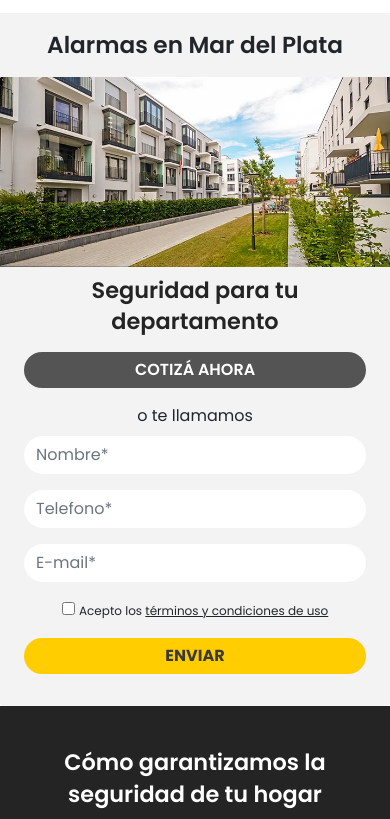
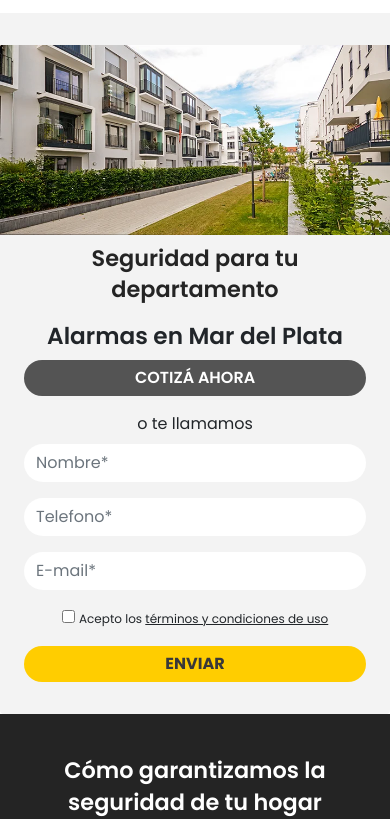
Before and after one commit to federicoleone/prosegur-landing-alarmas, a plain HTML site: page index.html in a window 390 px wide. Shown: the part 47-866 px from the top of the page. Drawn offline with nearby package versions, Linux system fonts and the light colour scheme.

Commit message:
Add files via upload

```diff
--- a/index.html
+++ b/index.html
@@ -40,9 +40,7 @@
           <!-- Carousel Slider -->
           <article
             class="col-lg-8 col-md-7 col-sm-12 col-xs-12 pr-lg-4 pr-md-3 px-sm-0 px-0 mb-lg-0 mb-md-0 mb-sm-3 mb-0">
-            <div class="text-center bg-light-gray d-lg-none d-md-none d-sm-block d-block">
-              <h1 class="font-weight-semiBold mt-1 mb-0 py-3">Alarmas en Mar del Plata</h1>
-            </div>
+            <div class="text-center bg-light-gray d-lg-none d-md-none d-sm-block d-block mt-1 mb-0 py-3" id="wrapper-mainTitle-mobile"></div>
             <div id="heroSlider" class="carousel slide heroSlider" data-ride="carousel">
               <div class="carousel-inner">
 
@@ -90,7 +88,9 @@
             class="col-lg-4 col-md-5 col-sm-12 col-xs-12 text-center bg-light-gray d-flex align-items-center p-lg-4 p-md-4 p-sm-4 px-4 pb-3 form-wrapper">
 
             <form action="#" class="px-lg-2 px-md-0 px-sm-0 px-xs-0 w-100">
-              <h1 class="font-weight-semiBold d-lg-block d-md-block d-sm-none d-none">Alarmas en<br />Mar del Plata</h1>
+              <div id="wrapper-mainTitle-desktop">
+                <h1 class="font-weight-semiBold" id="mainTitle">Alarmas en <br class="d-lg-inline-block d-md-inline-block d-sm-none d-none"/>Mar del Plata</h1>
+              </div>
               <button
                 class="btn btn-block bg-gray text-white font-weight-semiBold text-uppercase my-lg-3 my-md-3 mb-sm-3 mb-3 shadow-gray-hover">Cotizá
                 ahora</button>
```
